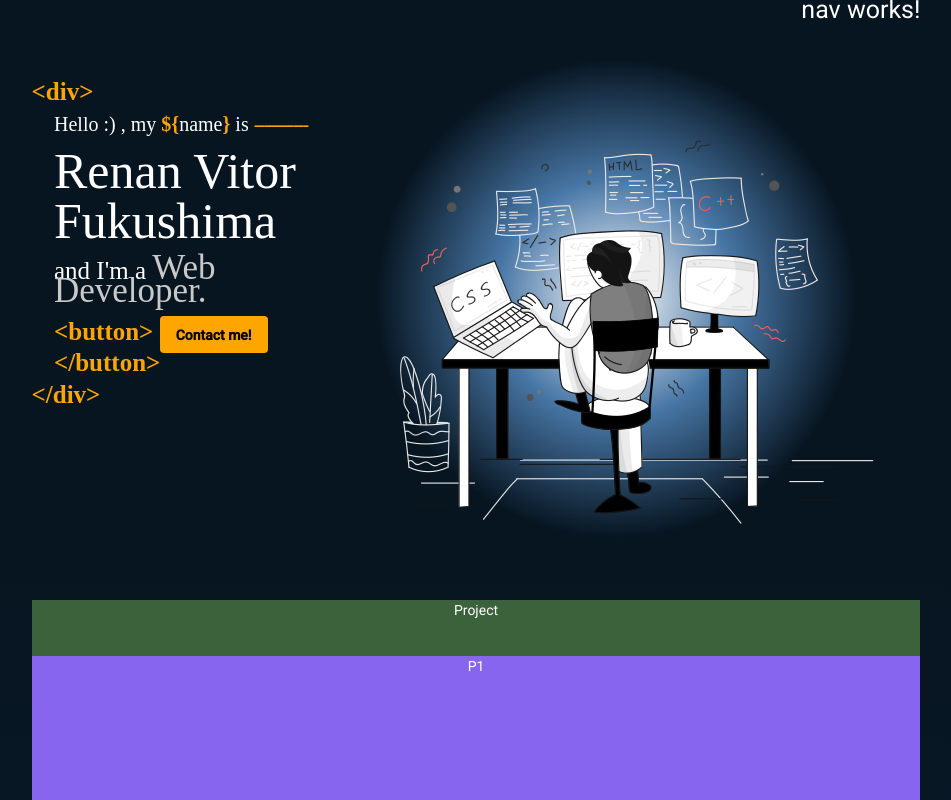
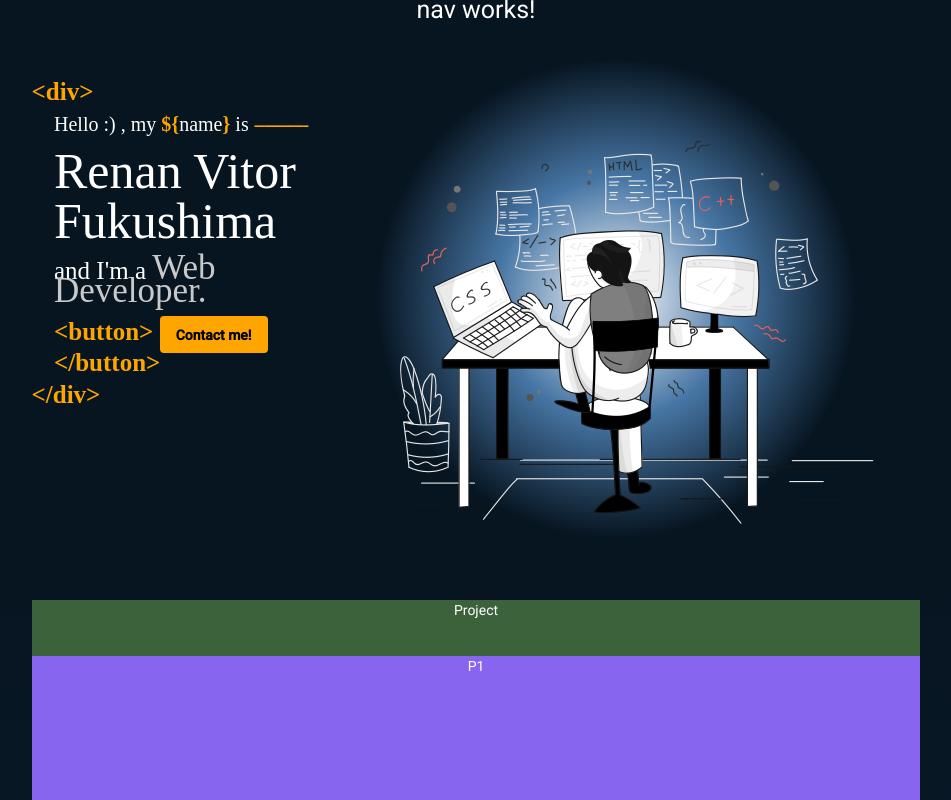
Before and after one commit to R-V-F/Portfolio-Page, an Angular app: page / in a window 1280 px wide. Shown: the top 800 px of the page, without its empty margins (164-1115 px from the left). Built offline with nearby package versions, Linux system fonts and the light colour scheme.

Commit message:
test commit

```diff
--- a/src/app/app.component.scss
+++ b/src/app/app.component.scss
@@ -18,7 +18,7 @@
 }
 
 nav {
-    text-align: end;
+    // text-align: end;
     grid-area: nav;
     font-size: 25px;
 }
```
